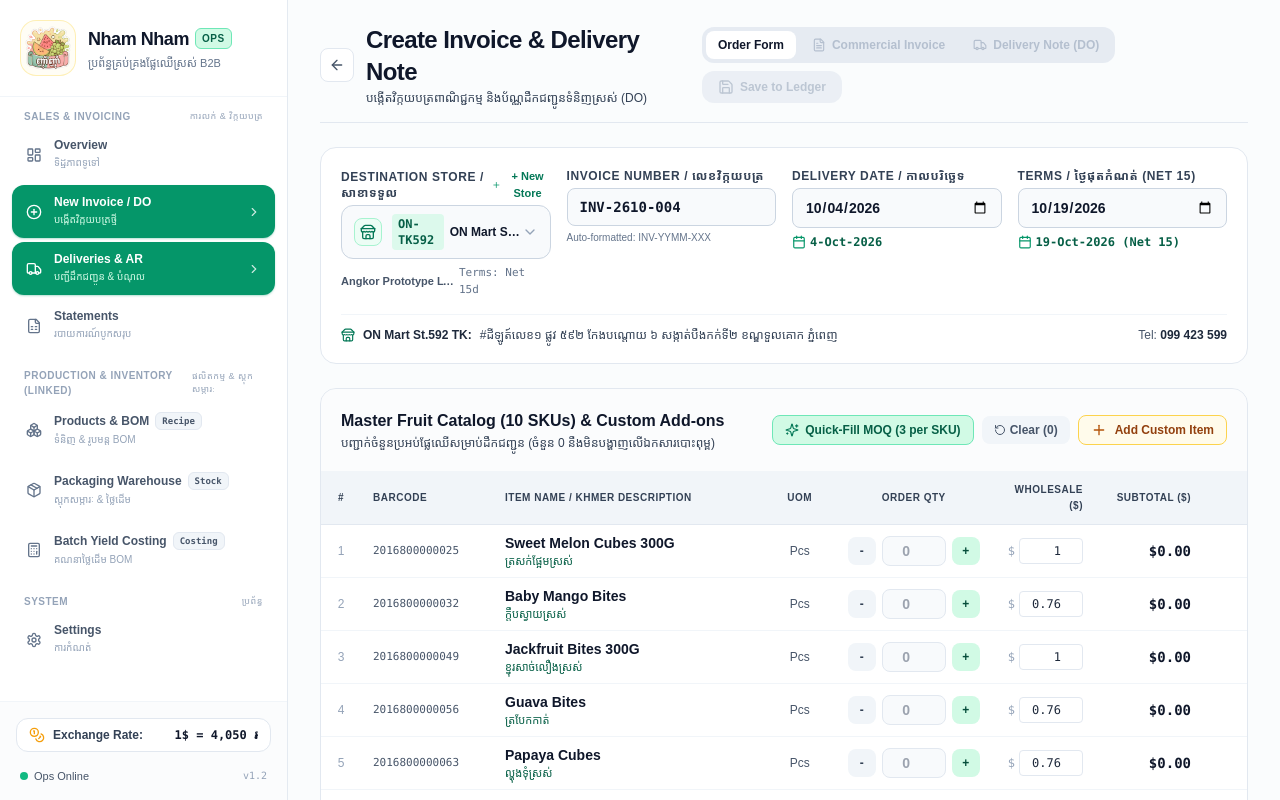
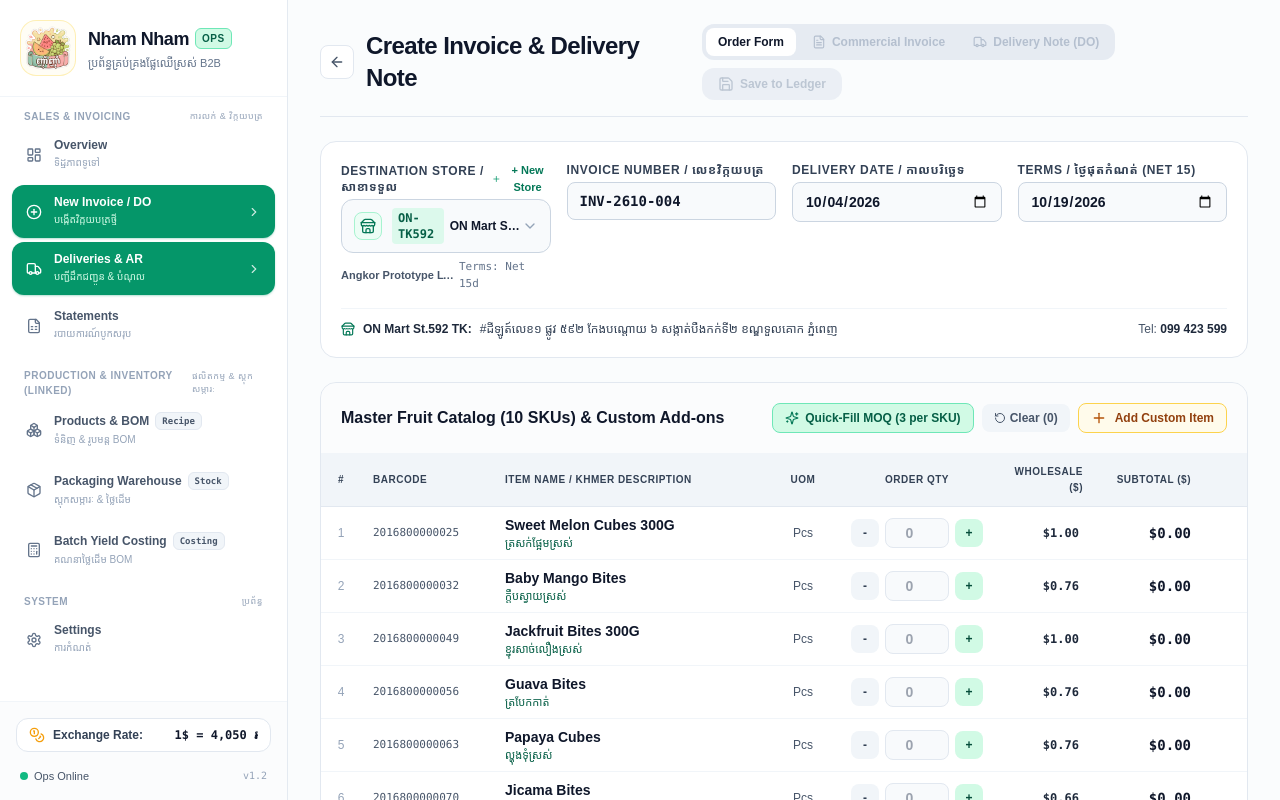
Before and after one commit to Swordsman1313/NhamSystem, a Next.js app: page /deliveries/new in a window 1280 px wide. Shown: the top 800 px of the page. Built offline with nearby package versions, Linux system fonts and the light colour scheme; a web font is replaced by a local one.

Commit message:
Streamline delivery invoice creator UI, lock master wholesale prices and remove text clutter

```diff
--- a/app/deliveries/new/page.tsx
+++ b/app/deliveries/new/page.tsx
@@ -16,7 +16,6 @@
   Eye,
   ArrowLeft,
   Store as StoreIcon,
-  Calendar,
   DollarSign,
   Package,
   Layers,
@@ -26,22 +25,6 @@
   X,
   ChevronDown,
 } from 'lucide-react';
-
-const formatDisplayDate = (date: Date | string) => {
-  if (!date) return '';
-  let d: Date;
-  if (typeof date === 'string' && date.includes('-')) {
-    const parts = date.split('T')[0].split('-').map(Number);
-    d = new Date(parts[0], parts[1] - 1, parts[2]);
-  } else {
-    d = new Date(date);
-  }
-  const day = d.getDate();
-  const monthNames = ['Jan', 'Feb', 'Mar', 'Apr', 'May', 'Jun', 'Jul', 'Aug', 'Sep', 'Oct', 'Nov', 'Dec'];
-  const month = monthNames[d.getMonth()];
-  const year = d.getFullYear();
-  return `${day}-${month}-${year}`;
-};
 import {
   getProducts,
   getStores,
@@ -447,9 +430,6 @@
             <h1 className="text-xl sm:text-2xl font-black text-slate-900 tracking-tight">
               Create Invoice &amp; Delivery Note
             </h1>
-            <p className="text-xs text-slate-700 font-khmer mt-0.5">
-              បង្កើតវិក្កយបត្រពាណិជ្ជកម្ម និងប័ណ្ណដឹកជញ្ជូនទំនិញស្រស់ (DO)
-            </p>
           </div>
         </div>
 
@@ -610,9 +590,6 @@
                   onChange={(e) => setInvoiceNumber(e.target.value)}
                   className="w-full bg-slate-50 border border-slate-300 rounded-lg px-3 py-2 text-sm font-mono font-bold text-slate-900 focus:bg-white focus:ring-2 focus:ring-emerald-500 focus:outline-hidden"
                 />
-                <span className="text-[10px] text-slate-500 mt-1 block">
-                  Auto-formatted: INV-YYMM-XXX
-                </span>
               </div>
 
               {/* Invoice Date */}
@@ -626,16 +603,12 @@
                   onChange={(e) => handleDateChange(e.target.value)}
                   className="w-full bg-slate-50 border border-slate-300 rounded-lg px-3 py-2 text-sm font-semibold text-slate-900 focus:bg-white focus:ring-2 focus:ring-emerald-500 focus:outline-hidden"
                 />
-                <span className="text-xs text-emerald-800 font-bold font-mono mt-1.5 flex items-center space-x-1">
-                  <Calendar className="w-3.5 h-3.5 text-emerald-600 inline shrink-0" />
-                  <span>{formatDisplayDate(invoiceDate)}</span>
-                </span>
               </div>
 
               {/* Payment Terms & Due Date */}
               <div>
                 <label className="block text-xs font-bold text-slate-700 uppercase tracking-wider mb-1">
-                  Terms / ថ្ងៃផុតកំណត់ (Net 15)
+                  Terms / ថ្ងៃផុតកំណត់ (Net {creditTermsDays})
                 </label>
                 <div className="flex items-center space-x-2">
                   <input
@@ -645,10 +618,6 @@
                     className="w-full bg-slate-50 border border-slate-300 rounded-lg px-3 py-2 text-sm font-semibold text-slate-900 focus:bg-white focus:ring-2 focus:ring-emerald-500 focus:outline-hidden"
                   />
                 </div>
-                <span className="text-xs text-emerald-800 font-bold font-mono mt-1.5 flex items-center space-x-1">
-                  <Calendar className="w-3.5 h-3.5 text-emerald-600 inline shrink-0" />
-                  <span>{formatDisplayDate(dueDate)} (Net {creditTermsDays})</span>
-                </span>
               </div>
             </div>
 
@@ -672,9 +641,6 @@
                 <h2 className="text-base font-bold text-slate-900">
                   Master Fruit Catalog (10 SKUs) &amp; Custom Add-ons
                 </h2>
-                <p className="text-xs text-slate-700 font-khmer mt-0.5">
-                  បញ្ជាក់ចំនួនប្រអប់ផ្លែឈើសម្រាប់ដឹកជញ្ជូន (ចំនួន 0 នឹងមិនបង្ហាញលើឯកសារបោះពុម្ព)
-                </p>
               </div>
 
               {/* Quick Fill Actions */}
@@ -821,8 +787,9 @@
                           </div>
                         </td>
 
-                        {/* Editable Unit Price */}
+                        {/* Wholesale Price ($) */}
                         <td className="py-2 px-3 text-right">
+                          {item.isCustom ? (
                             <div className="flex items-center justify-end space-x-1">
                               <span className="text-slate-400 font-mono">$</span>
                               <input
@@ -836,6 +803,11 @@
                                 className="w-16 text-right font-mono font-medium text-xs border border-slate-200 rounded px-1.5 py-1 focus:bg-white focus:ring-1 focus:ring-emerald-500 text-slate-800"
                               />
                             </div>
+                          ) : (
+                            <div className="font-mono font-bold text-slate-800 text-xs pr-1">
+                              ${Number(item.unitPrice).toFixed(2)}
+                            </div>
+                          )}
                         </td>
 
                         {/* Calculated Subtotal */}
@@ -871,9 +843,6 @@
                   <span className="font-bold text-slate-900">
                     {activeItems.length} items with non-zero qty
                   </span>
-                </div>
-                <div className="text-xs text-slate-500">
-                  Rate used: 1 USD = {settings.exchangeRate.toLocaleString()} KHR
                 </div>
               </div>
 
```
Lines whose indentation alone changed are shown as unchanged.
